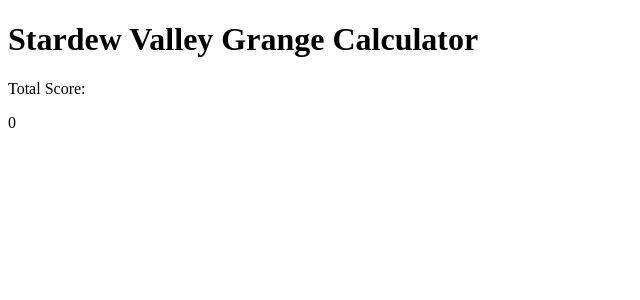
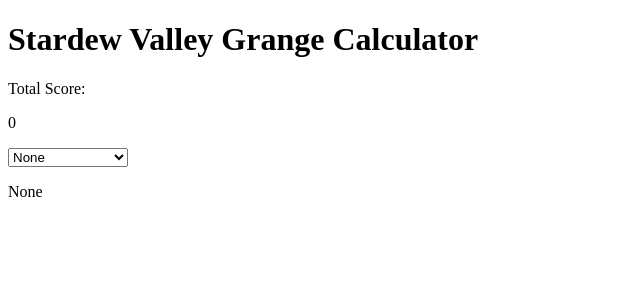
Before and after one commit to BearWithMe18/StardewValleyGrangeCalc, an Angular app in the folder grange-calc/: page / in a window 1280 px wide. Shown: the top 300 px of the page, without its empty margins (0-640 px from the left). Built offline with nearby package versions, Linux system fonts and the light colour scheme.

Commit message:
Select fix

```diff
--- a/grange-calc/src/app/app.html
+++ b/grange-calc/src/app/app.html
@@ -1,2 +1,11 @@
 <h1>Stardew Valley Grange Calculator</h1>
 <section class="Score"><app-score></app-score></section>
+<form [formGroup]="itemForm">
+    <select formControlName="item1">
+        @for (item of itemCategories(); track $index) {
+            <option [ngValue]="item">{{ item }}</option>
+        }
+    </select>
+</form>
+
+<p>{{itemForm.value.item1}}</p>
--- a/grange-calc/src/app/app.ts
+++ b/grange-calc/src/app/app.ts
@@ -1,14 +1,22 @@
 import { Component, signal } from '@angular/core';
 import { RouterOutlet } from '@angular/router';
 import { Score } from './score/score';
+import { FormControl, FormGroup, ReactiveFormsModule } from '@angular/forms';
 
 @Component({
   selector: 'app-root',
-  imports: [RouterOutlet, Score],
+  imports: [RouterOutlet, Score, ReactiveFormsModule],
   templateUrl: './app.html',
   styleUrl: './app.css'
 })
 export class App {
   protected readonly title = signal('grange-calc');
+
+  itemCategories = signal(["None", "Animal Products", "Artisan Goods", "Cooking", "Fish", "Foraging", "Fruits", "Minerals", "Vegetables"]);
+
+  itemForm = new FormGroup({
+    item1: new FormControl(this.itemCategories()[0]),
+  })
+
   public scoreVal = 14;
 }
```
